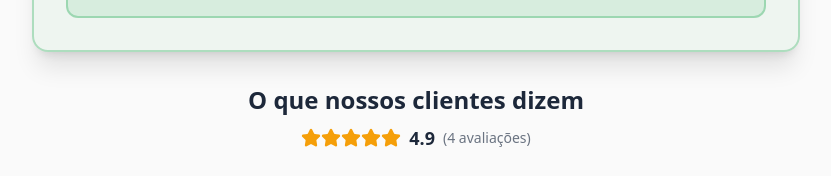
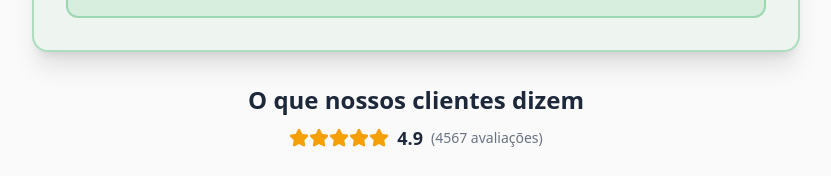
Before and after one commit to pedrocostaflamengo-commits/first-impressions-matter, a React (Vite) app: page /resultado in a window 1280 px wide. Shown: the part 800-976 px from the top of the page, without its empty margins (224-1055 px from the left). Built offline with nearby package versions, Linux system fonts and the light colour scheme; sample sign-in values are in the browser's storage; the HTML template or start-up script is replaced by a standard one.

Commit message:
Update Testimonials.tsx

```diff
--- a/src/components/Testimonials.tsx
+++ b/src/components/Testimonials.tsx
@@ -36,7 +36,8 @@ const testimonials: Testimonial[] = [
 
 export function Testimonials() {
   const averageRating = 4.9;
-  const totalReviews = testimonials.length;
+  // ALTERADO: Número de avaliações
+  const totalReviews = 4567;
 
   return (
     <div className="space-y-6">
```
